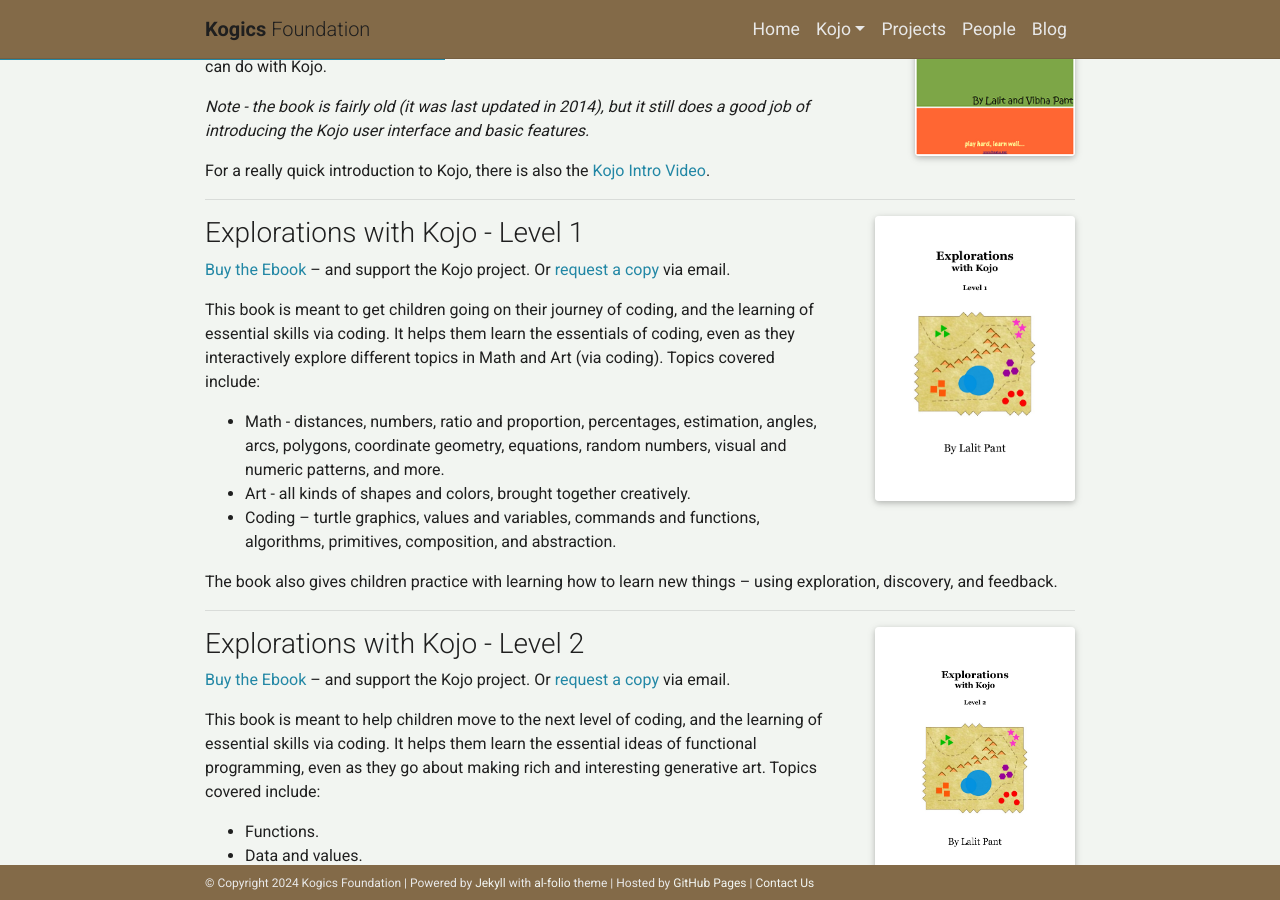
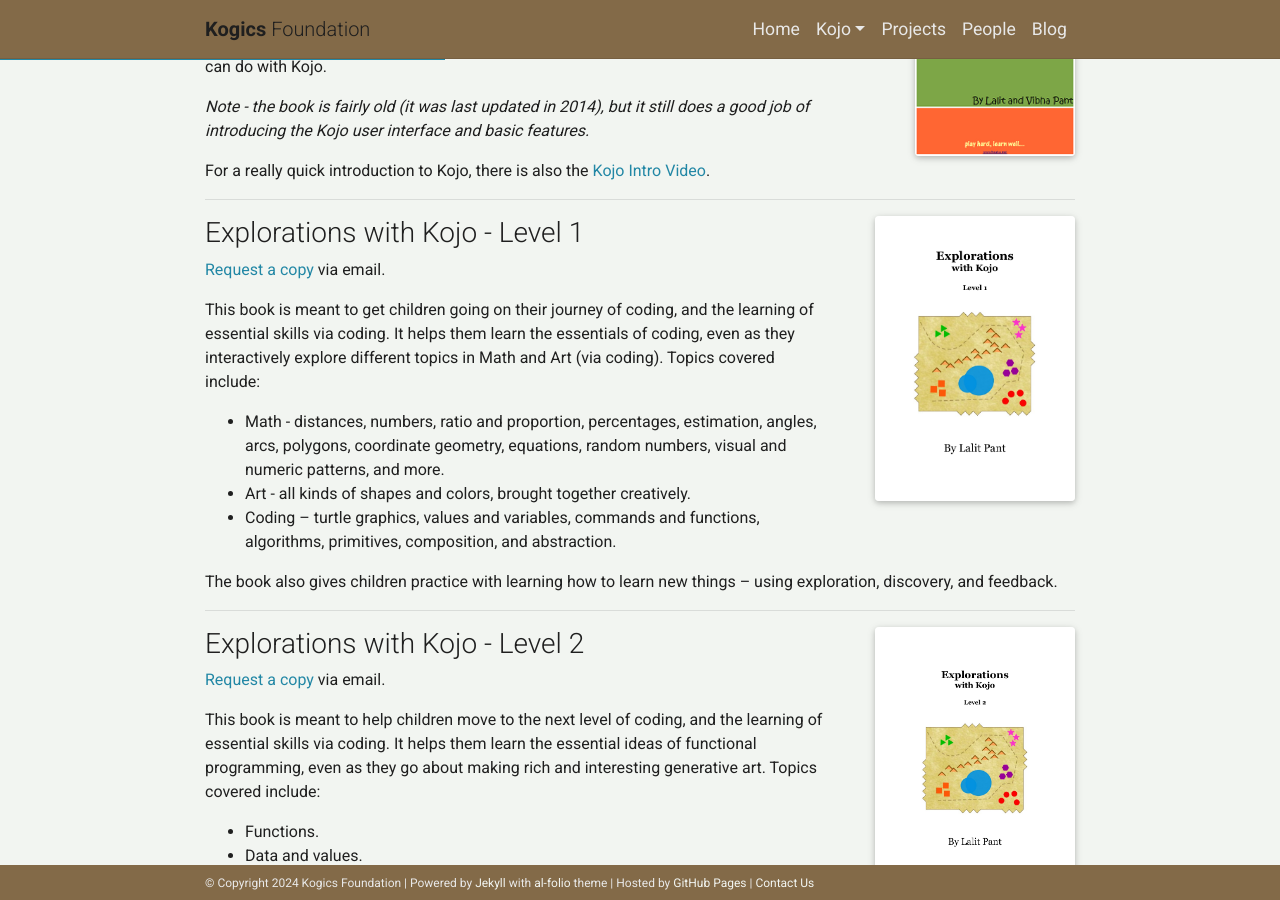
Before and after one commit to kogics/kogics.github.io, a Jekyll site: the page built from _pages/kojo/ebooks.md, in a window 1280 px wide and 900 px high, scrolled down 711 px. Built offline with Jekyll 4.4.1, drawn with Linux system fonts in a browser that asks for light colours; full-size pictures stand in for the smaller copies a plugin makes; comment, search, counter and statistics services are not loaded; a style sheet for code colours, icons or effects is not loaded.

Commit message:
Remove gumroad links.

```diff
--- a/_pages/kojo/ebooks.md
+++ b/_pages/kojo/ebooks.md
@@ -47,14 +47,14 @@
 ---
 
 <div class="float-right ml-5 mb-1 text-center">
-  <a href="https://pantlalit.gumroad.com/l/kojo-lessons-level1">
+  <a href="https://docs.kogics.net/tutorials-index.html#exploration-books">
     {% include figure.html path="assets/img/ebook/explorations1.png" class="img-fluid rounded z-depth-1" width="200" %}
   </a>
 </div>
 
 <h3 id="explorations1">Explorations with Kojo - Level 1</h3>
 
-[Buy the Ebook](https://pantlalit.gumroad.com/l/kojo-lessons-level1) -- and support the Kojo project. Or [request a copy](https://docs.kogics.net/tutorials-index.html#exploration-books) via email.
+[Request a copy](https://docs.kogics.net/tutorials-index.html#exploration-books) via email.
 
 This book is meant to get children going on their journey of coding, and the learning of essential skills via coding. It helps them learn the essentials of coding, even as they interactively explore different topics in Math and Art (via coding). Topics covered include:
 
@@ -67,14 +67,14 @@
 ---
 
 <div class="float-right ml-5 mb-1 text-center">
-  <a href="https://pantlalit.gumroad.com/l/kojo-lessons-level2">
+  <a href="https://docs.kogics.net/tutorials-index.html#exploration-books">
     {% include figure.html path="assets/img/ebook/explorations2.png" class="img-fluid rounded z-depth-1" width="200" %}
   </a>
 </div>
 
 <h3 id="explorations2">Explorations with Kojo - Level 2</h3>
 
-[Buy the Ebook](https://pantlalit.gumroad.com/l/kojo-lessons-level2) -- and support the Kojo project. Or [request a copy](https://docs.kogics.net/tutorials-index.html#exploration-books) via email.
+[Request a copy](https://docs.kogics.net/tutorials-index.html#exploration-books) via email.
 
 This book is meant to help children move to the next level of coding, and the learning of essential skills via coding. It helps them learn the essential ideas of functional programming, even as they go about making rich and interesting generative art. Topics covered include:
 
```
